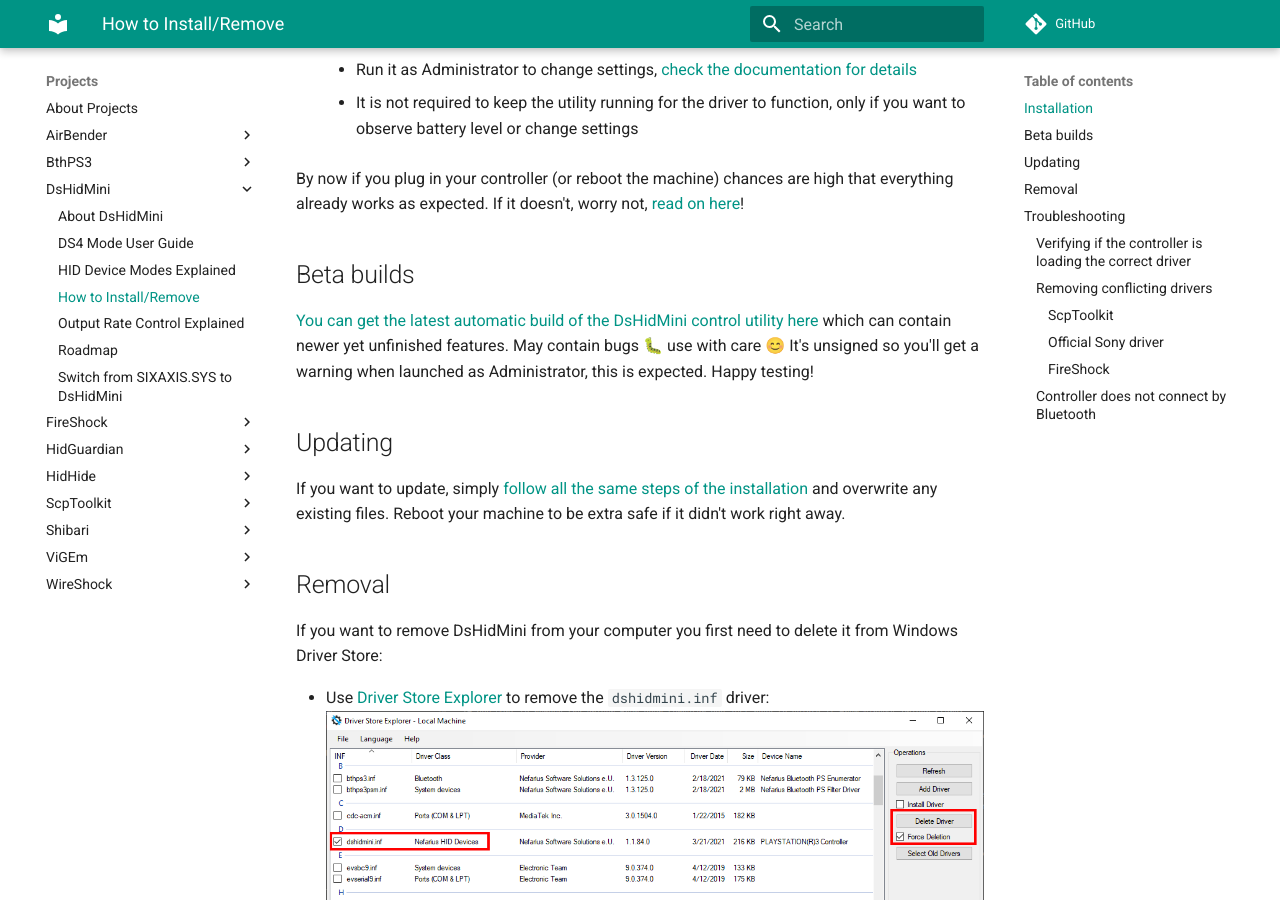
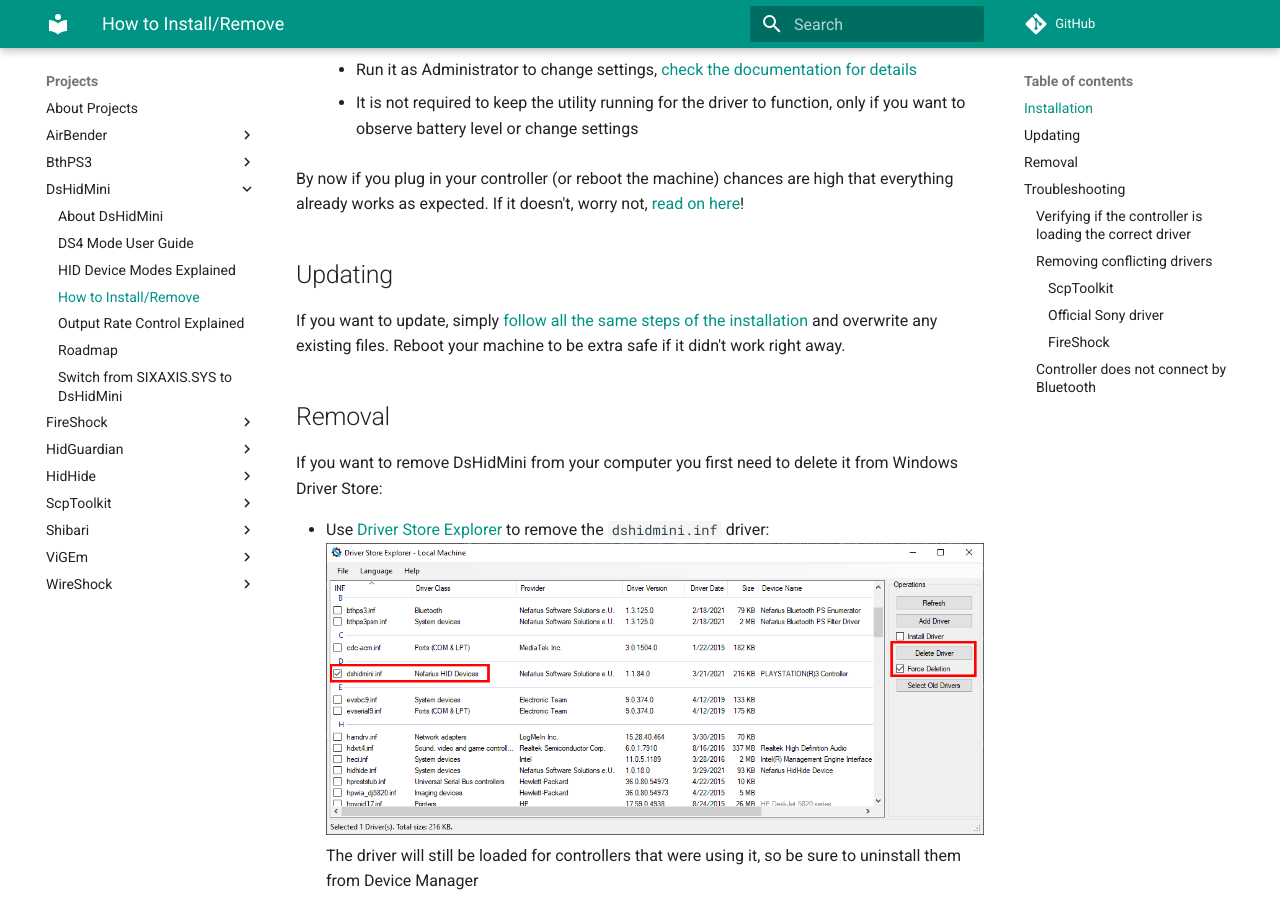
Before and after one commit to nefarius/ViGEm.github.io, an MkDocs documentation site: the page built from docs/projects/DsHidMini/How-to-Install.md, in a window 1280 px wide and 900 px high, scrolled down 1409 px. Built offline with MkDocs 1.6.1 and Material for MkDocs 9.7.7, drawn with Linux system fonts in a browser that asks for light colours; comment, search, counter and statistics services are not loaded.

Commit message:
Removed Beta builds section

```diff
--- a/docs/projects/DsHidMini/How-to-Install.md
+++ b/docs/projects/DsHidMini/How-to-Install.md
@@ -24,10 +24,6 @@
     - It is not required to keep the utility running for the driver to function, only if you want to observe battery level or change settings
 
 By now if you plug in your controller (or reboot the machine) chances are high that everything already works as expected. If it doesn't, worry not, [read on here](#troubleshooting)!
-
-## Beta builds
-
-[You can get the latest automatic build of the DsHidMini control utility here](https://ci.appveyor.com/api/projects/nefarius/dshidmini/artifacts/bin/DSHMC.exe?job=Platform%3A%20x64) which can contain newer yet unfinished features. May contain bugs 🐛 use with care 😊 It's unsigned so you'll get a warning when launched as Administrator, this is expected. Happy testing!
 
 ## Updating
 
```
